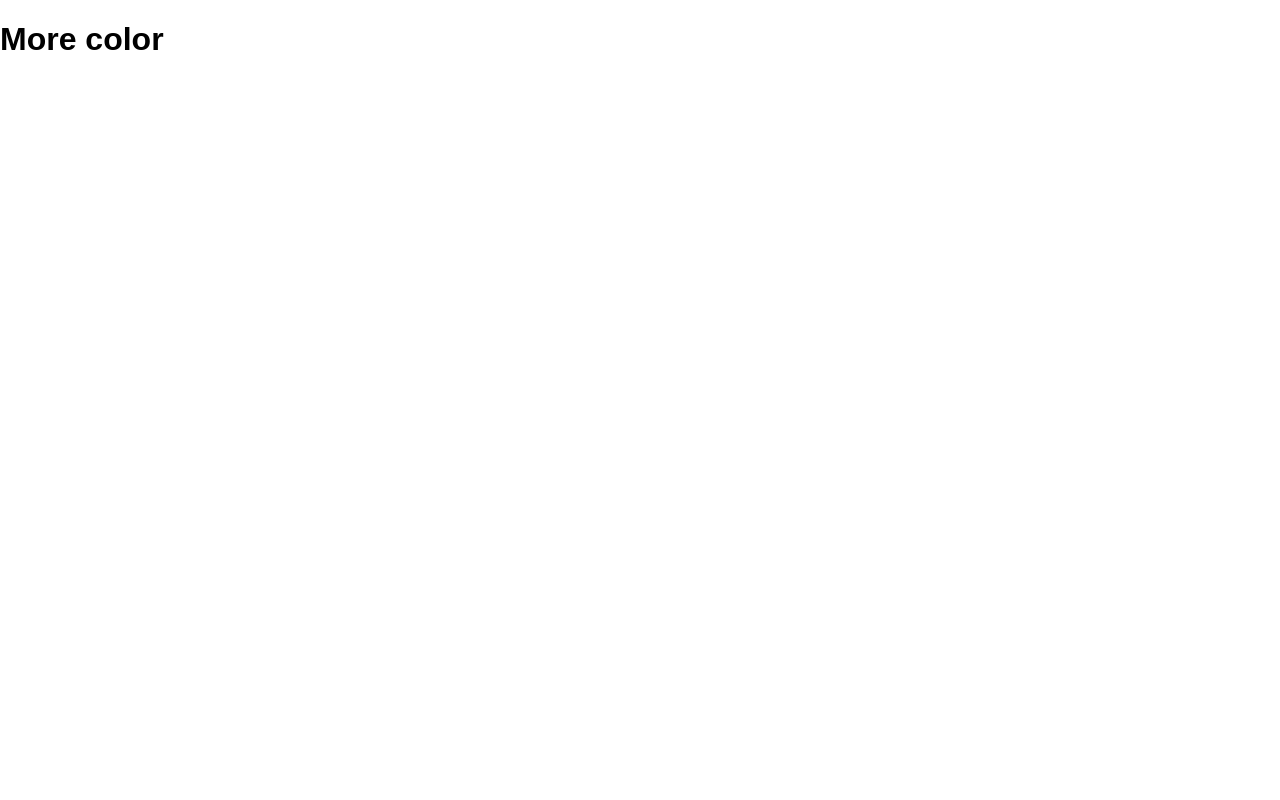
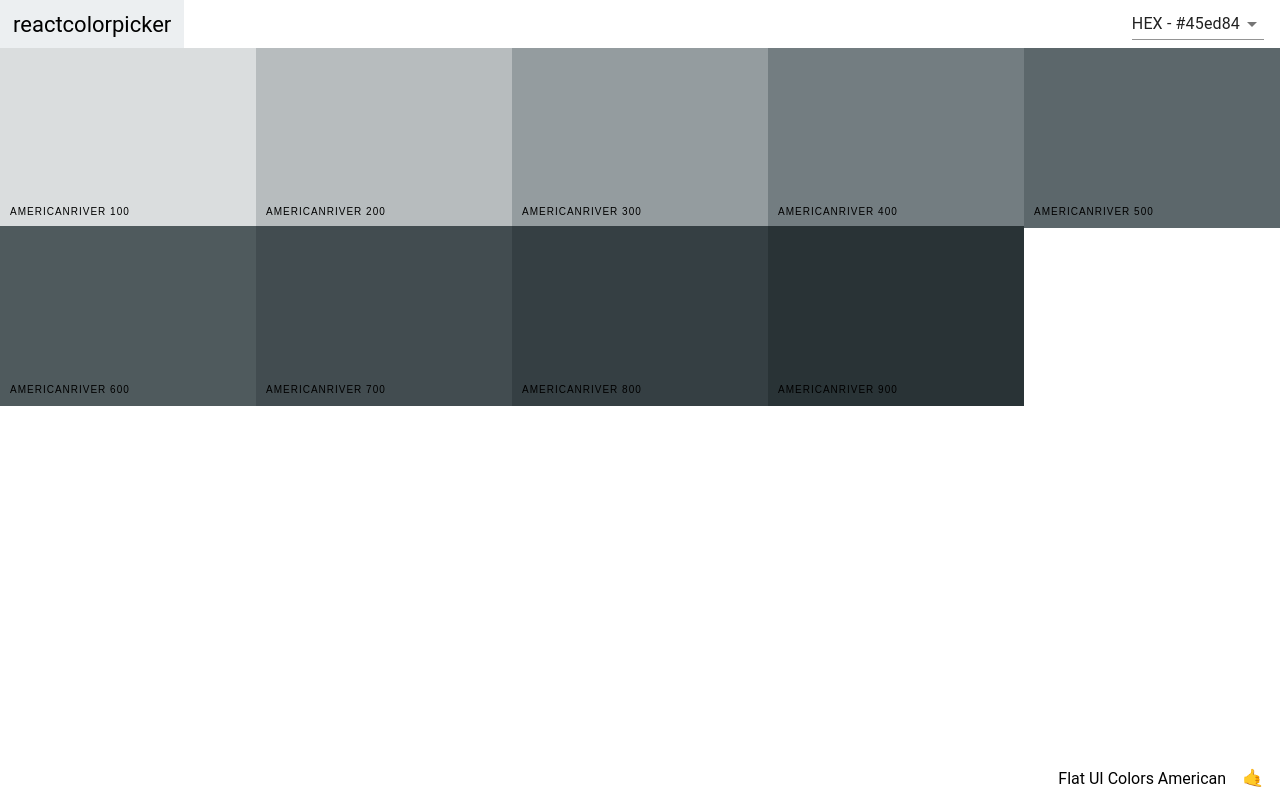
Before and after one commit to SantosBright/React-colors-app, a React (Create React App) app: page /palette/flat-ui-colors-american/americanriver in a window 1280 px wide. Built offline with nearby package versions, Linux system fonts and the light colour scheme.

Commit message:
add navbar and footer to SingleColorPalette

```diff
--- a/src/App.js
+++ b/src/App.js
@@ -2,6 +2,7 @@ import React, { Component } from 'react';
 import { Route, Switch } from 'react-router-dom';
 import Palette from './Palette';
 import PaletteList from './PaletteList';
+import SingleColorPalette from './SingleColorPalette';
 import seedColors from './seedColors';
 import { generatePalette } from './colorHelpers';
 
@@ -38,7 +39,14 @@ class App extends Component {
                 <Route
                     exact
                     path='/palette/:paletteId/:colorId'
-                    render={routeProps => <h1>More color</h1>}
+                    render={routeProps => (
+                        <SingleColorPalette
+                           colorId={routeProps.match.params.colorId}
+                           palette={generatePalette(
+                                this.findPalette(routeProps.match.params.paletteId)
+                            )}
+                        />
+                    )}
                 />
             </Switch>
         );
--- a/src/ColorBox.js
+++ b/src/ColorBox.js
@@ -6,7 +6,7 @@ import './ColorBox.css';
 class ColorBox extends Component {
     constructor(props){
         super(props);
-        this.state = { showing: false}
+        this.state = { showing: false };
     }
 
     handleCopy = () => {
@@ -16,7 +16,7 @@ class ColorBox extends Component {
     }
 
     render() {
-        const { background, name } = this.props;
+        const { background, name, paletteId, id, showLink } = this.props;
         const { showing } = this.state;
         return (
             <CopyToClipboard text={background} onCopy={this.handleCopy} >
@@ -34,10 +34,11 @@ class ColorBox extends Component {
                             <span style={{fontSize: '10px'}} >{name}</span>
                         </div>
                         <p className="copy-button">Copy</p>
-                    </div>
-                    <Link to="/" onClick={e => e.stopPropagation()}>
-                        <span className="see-more">More</span>
-                    </Link>
+                    </div>{showLink && (
+                        <Link to={`/palette/${paletteId}/${id}`} onClick={e => e.stopPropagation()}>
+                            <span className="see-more">More</span>
+                        </Link>
+                    )}
                 </div>
             </CopyToClipboard>
         )
--- a/src/Navbar.css
+++ b/src/Navbar.css
@@ -43,3 +43,7 @@
     height: 13px;
     margin-top: -3px;
 }
+.select-container{
+    margin-left: auto;
+    margin-right: 1rem;
+}
--- a/src/Navbar.js
+++ b/src/Navbar.js
@@ -25,12 +25,13 @@ class Navbar extends Component {
     }
 
     render() {
-        const { level, changeLevel } = this.props;
+        const { level, changeLevel, showSlider } = this.props;
         return (
             <header className="Navbar">
                 <div className="logo">
                     <Link to="/">reactcolorpicker</Link>
                 </div>
+                {showSlider && (
                     <div className="slider-container">
                         <span>Level: {level}</span>
                         <div className="slider">
@@ -43,6 +44,7 @@ class Navbar extends Component {
                             />
                         </div>
                     </div>
+                )}
                 <div className="select-container">
                     <Select value={this.state.colorFormat} onChange={this.handleFormatChange} >
                         <MenuItem value="hex">HEX - #45ed84</MenuItem>
--- a/src/Palette.js
+++ b/src/Palette.js
@@ -1,5 +1,6 @@
 import React, { Component } from 'react';
 import Navbar from './Navbar';
+import PaletteFooter from './PaletteFooter';
 import ColorBox from './ColorBox';
 import './Palette.css';
 
@@ -19,12 +20,15 @@ class Palette extends Component {
 
     render() {
         const { level, colorFormat } = this.state;
-        const { colors, paletteName, emoji } = this.props.palette;
+        const { colors, paletteName, emoji, id } = this.props.palette;
         const colorBoxes = colors[level].map(color => (
             <ColorBox
                 key={color.id}
                 background={color[colorFormat]}
                 name={color.name}
+                id={color.id}
+                paletteId={id}
+                showLink={true}
             />
         ));
 
@@ -34,12 +38,13 @@ class Palette extends Component {
                     changeLevel={this.changeLevel}
                     level={this.state.level}
                     handleChange={this.changeFormat}
+                    showSlider
                 />
                 <div className="Palette-colors">{colorBoxes}</div>
-                <footer className="Palette-footer">
-                    { paletteName }
-                    <span className="emoji">{emoji}</span>
-                </footer>
+                <PaletteFooter
+                    paletteName={paletteName}
+                    emoji={emoji}
+                />
             </div>
         );
     }
--- /dev/null
+++ b/src/PaletteFooter.js
@@ -0,0 +1,13 @@
+import React from 'react';
+
+function PaletteFooter(props) {
+    const { paletteName, emoji } = props;
+    return (
+        <footer className="Palette-footer">
+            { paletteName }
+            <span className="emoji">{emoji}</span>
+        </footer>
+    );
+}
+
+export default PaletteFooter;
--- /dev/null
+++ b/src/SingleColorPalette.js
@@ -0,0 +1,56 @@
+import React, { Component } from 'react';
+import Navbar from './Navbar';
+import PaletteFooter from './PaletteFooter';
+import ColorBox from './ColorBox';
+
+class SingleColorPalette extends Component {
+    constructor(props){
+        super(props);
+        this._shades = this.gatherShades(this.props.palette, this.props.colorId);
+        this.state = { colorFormat: 'hex' };
+    }
+
+    changeFormat = val => {
+        this.setState({ colorFormat: val });
+    }
+
+    gatherShades(palette, colorToFilterBy){
+        let shades = [];
+        let allColors = palette.colors;
+
+        for(let key in allColors){
+            shades = shades.concat(
+                allColors[key].filter(color => color.id === colorToFilterBy )
+            );
+        }
+
+        return shades.slice(1);
+    }
+
+    render() {
+        const { paletteName, emoji } = this.props.palette;
+        const colorBoxes = this._shades.map(color => (
+            <ColorBox
+                key={color.id}
+                name={color.name}
+                background={color[this.state.colorFormat]}
+                showLink={false}
+            />
+        ));
+        return (
+            <div className='Palette'>
+                <Navbar
+                    handleChange={this.changeFormat}
+                    showSlider={false}
+                />
+                <div className="Palette-colors">{colorBoxes}</div>
+                <PaletteFooter
+                    paletteName={paletteName}
+                    emoji={emoji}
+                />
+            </div>
+        )
+    }
+}
+
+export default SingleColorPalette;
```
Lines whose indentation alone changed are shown as unchanged.
